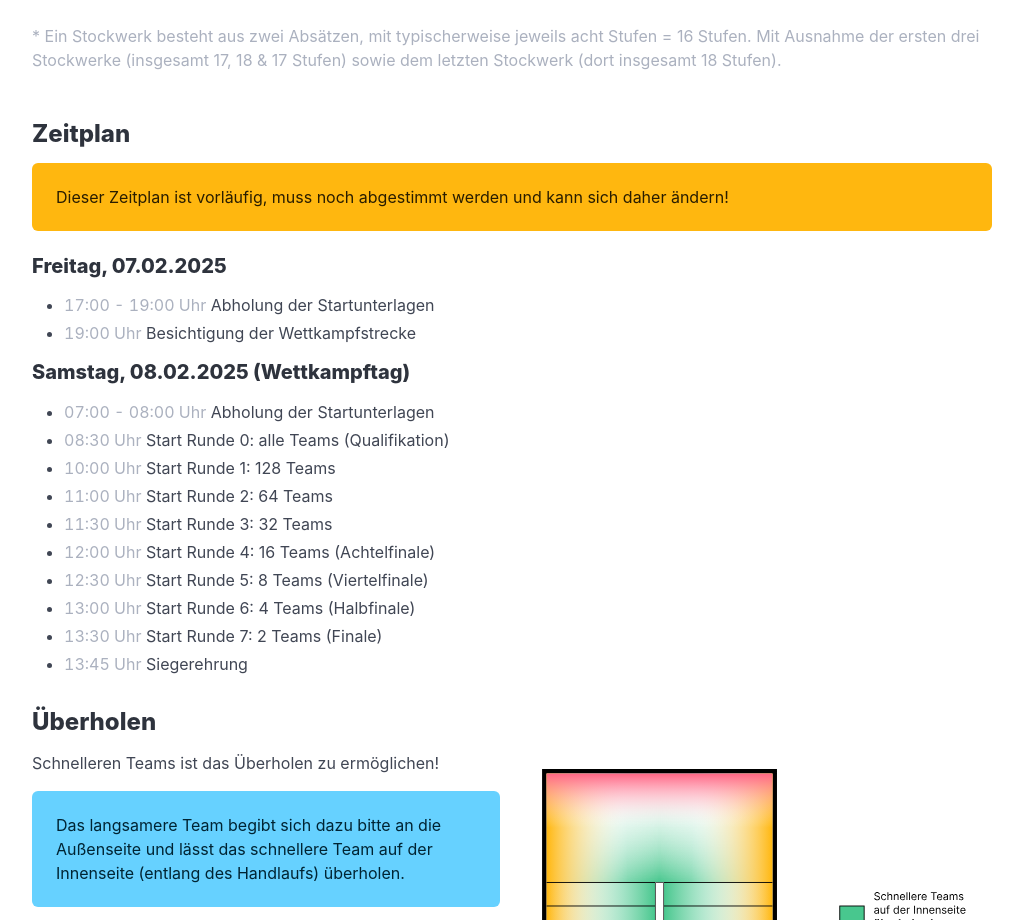
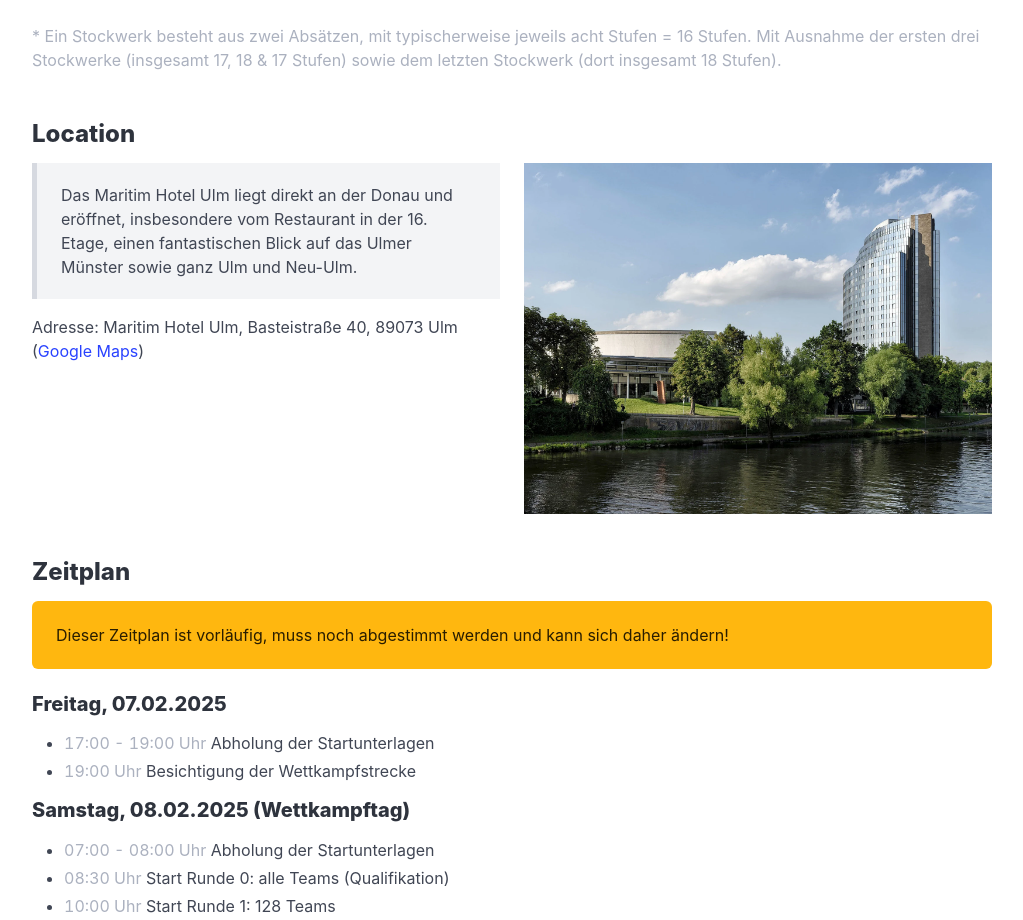
Before and after one commit to steffkes/schachmatt-ulm, a Nuxt app: page /teilnehmer/organisatorisches in a window 1280 px wide. Shown: the part 808-1728 px from the top of the page, without its empty margins (128-1151 px from the left). Built offline with nearby package versions, Linux system fonts and the light colour scheme; no server answers.

Commit message:
add location to information

```diff
--- a/pages/teilnehmer/organisatorisches.vue
+++ b/pages/teilnehmer/organisatorisches.vue
@@ -51,6 +51,33 @@
       </div>
 
       <div class="content">
+        <h3>Location</h3>
+
+        <div class="columns">
+          <div class="column">
+            <blockquote>
+              Das Maritim Hotel Ulm liegt direkt an der Donau und eröffnet,
+              insbesondere vom Restaurant in der 16. Etage, einen fantastischen
+              Blick auf das Ulmer Münster sowie ganz Ulm und Neu-Ulm.
+            </blockquote>
+
+            <p>
+              Adresse: Maritim Hotel Ulm, Basteistraße 40, 89073 Ulm (<a
+                href="https://maps.app.goo.gl/zMkYUTAeSviYzvFg8"
+                >Google Maps</a
+              >)
+            </p>
+          </div>
+          <div class="column">
+            <figure class="image">
+              <img
+                src="/maritim-hotel-ulm.jpg"
+                alt="Außenansicht des Maritim Hotel Ulm"
+              />
+            </figure>
+          </div>
+        </div>
+
         <h3>Zeitplan</h3>
 
         <div class="notification is-warning">
```
Also changed, not shown: public/maritim-hotel-ulm.jpg (added).
